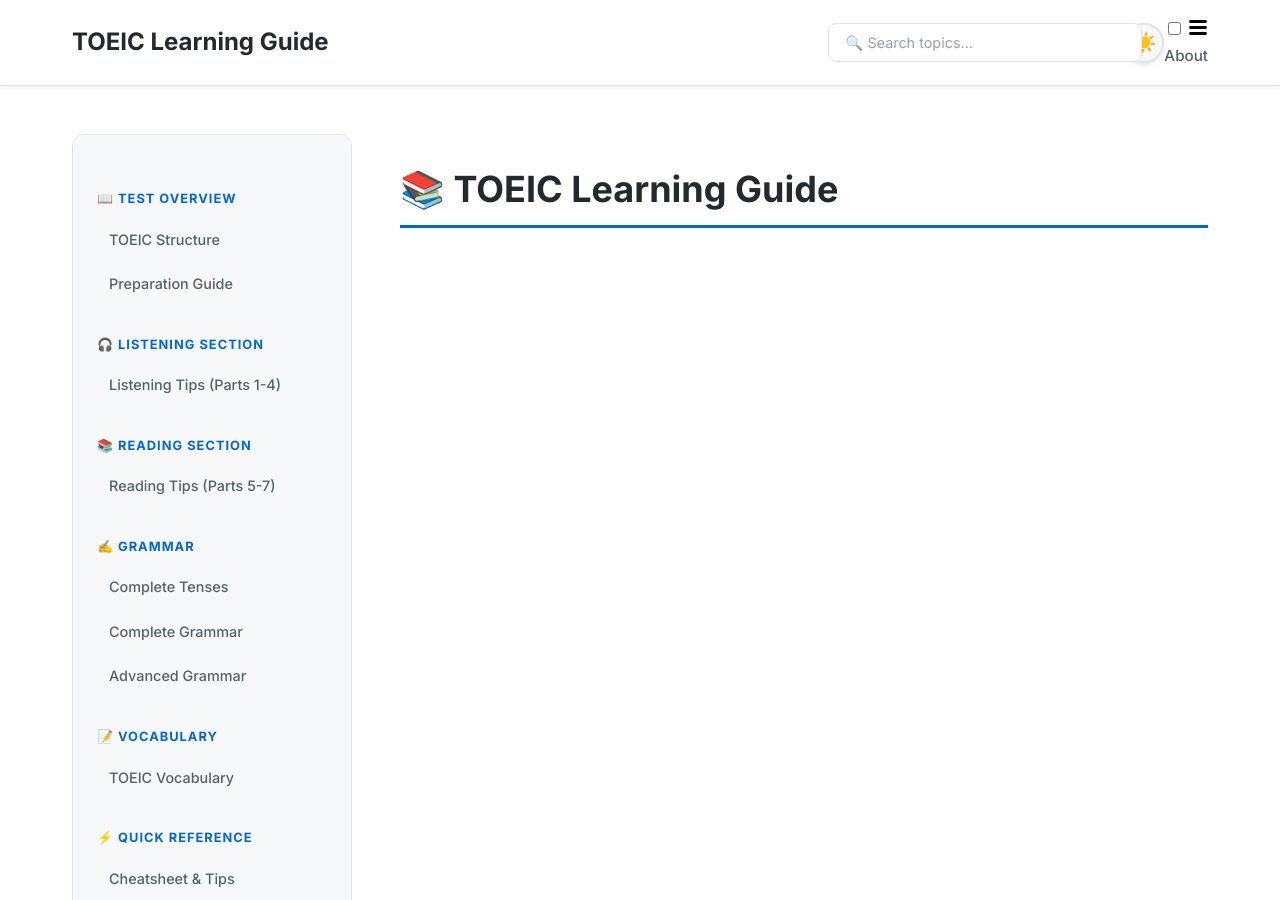
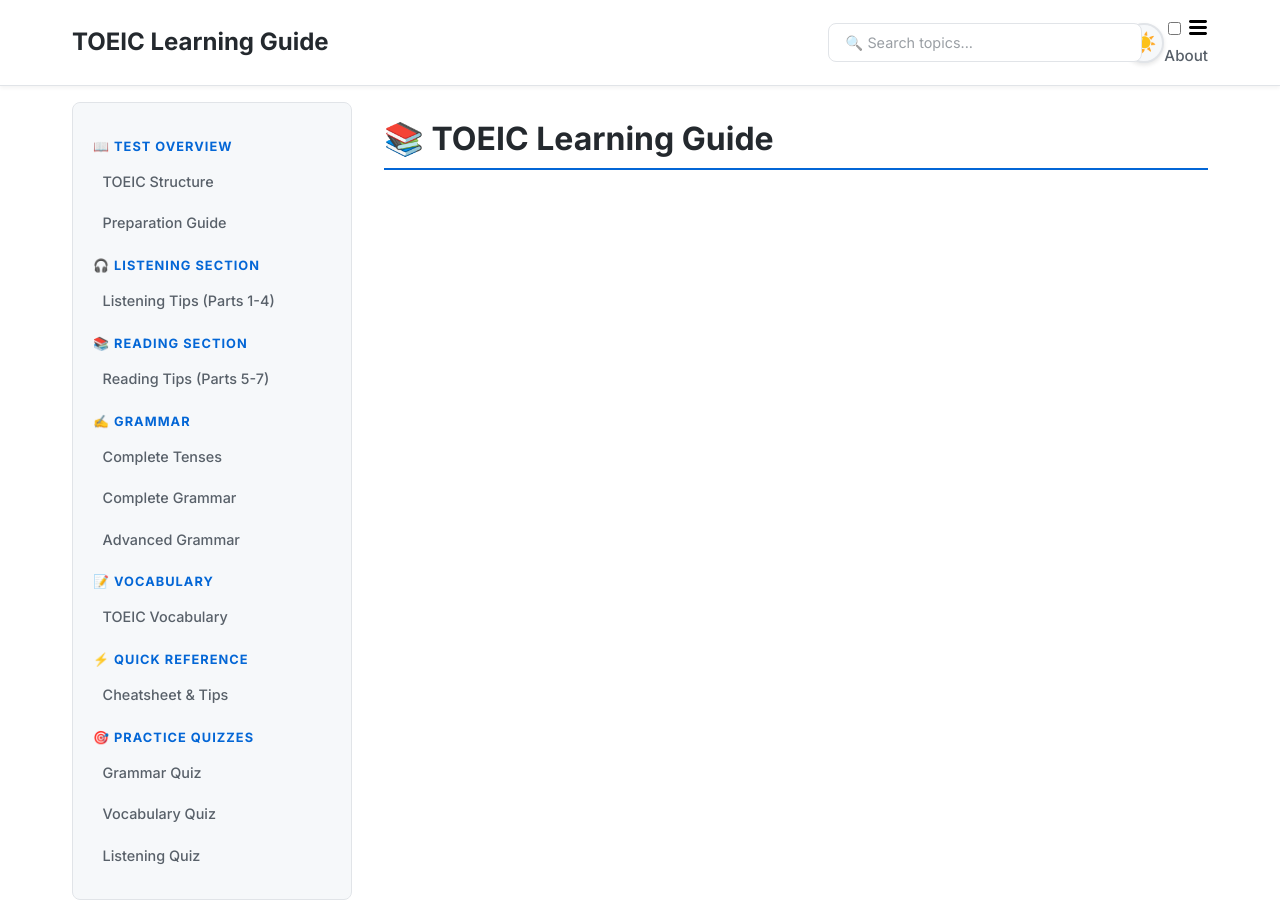
Before and after one commit to afasari/toeic-learning, a Jekyll site: the page built from index.md, in a window 1280 px wide and 900 px high. Built offline with Jekyll 4.4.1, drawn with Linux system fonts in a browser that asks for light colours.

Commit message:
Fix spacing, mobile menu, and sidebar layout
Spacing Improvements (50% reduction):
- Reduce heading margins from 2.5rem/1.5rem to 1.25rem/0.75rem
- Reduce paragraph margins from 1.25rem to 0.75rem
- Reduce list margins from 1.25rem/0.75rem to 0.75rem/0.5rem
- Reduce table/blockquote margins from 1.5rem to 1rem
- Reduce quiz container margins from 2rem to 1.5rem

Mobile Menu Fix:
- Remove global .site-nav override that broke burger menu
- Add menu icon styling for mobile
- Keep Minima's checkbox hack working on mobile (< 768px)
- Only override navigation on desktop (>= 768px)

Sidebar Layout Fix:
- Add unique class "content-wrapper" to main content
- Use .content-wrapper instead of .page-content > .wrapper
- Avoid conflicts with Minima's header/footer wrapper

Layout Improvements:
- Reduce sidebar gap from 3rem to 2rem
- Reduce sidebar padding from 1.5rem to 1.25rem
- Maintain all visual features and styling

```diff
--- a/_layouts/default.html
+++ b/_layouts/default.html
@@ -50,7 +50,7 @@
   </header>
 
   <main class="page-content" aria-label="Content">
-    <div class="wrapper">
+    <div class="wrapper content-wrapper">
       {% include navigation.html %}
       {{ content }}
     </div>
--- a/assets/css/custom.css
+++ b/assets/css/custom.css
@@ -1,4 +1,4 @@
-/* Import Minima's base styles first */
+/* Import Google Font - Inter */
 @import url("https://fonts.googleapis.com/css2?family=Inter:wght@400;500;600;700&display=swap");
 
 /* CSS Variables for Light/Dark Themes */
@@ -36,7 +36,7 @@ body.theme-dark {
   --table-hover: #161b22;
 }
 
-/* Base Styles - Enhance Minima */
+/* Base Styles */
 body {
   background-color: var(--bg-primary);
   color: var(--text-primary);
@@ -47,7 +47,7 @@ body {
   padding: 0;
 }
 
-/* Fix Minima's wrapper */
+/* Minima's wrapper - keep for header/footer */
 .wrapper {
   max-width: var(--content-max-width);
   margin: 0 auto;
@@ -56,23 +56,23 @@ body {
   box-sizing: border-box;
 }
 
-/* Page Content Styling */
+/* Page Content */
 .page-content {
   background-color: var(--bg-primary);
   min-height: calc(100vh - 300px);
-  padding: 2rem 0;
+  padding: 0;
 }
 
-/* Grid Layout for Content with Sidebar */
-.page-content > .wrapper {
+/* Grid Layout for Content with Sidebar - use unique class */
+.content-wrapper {
   display: grid;
   grid-template-columns: var(--sidebar-width) 1fr;
-  gap: 3rem;
+  gap: 2rem;
   padding-top: 1rem;
   align-items: start;
 }
 
-/* Header Styles - Override Minima */
+/* Header Styles */
 .site-header {
   background-color: var(--header-bg);
   border-bottom: 1px solid var(--border-color);
@@ -118,11 +118,8 @@ body {
   flex-shrink: 0;
 }
 
-/* Navigation Styles */
-.site-nav {
-  margin-top: 0;
-}
-
+/* Desktop Navigation Override - only on large screens */
+@media (min-width: 768px) {
   .site-nav .trigger {
     display: flex;
     gap: 1.5rem;
@@ -140,6 +137,31 @@ body {
   .page-link:hover {
     color: var(--accent-color);
     text-decoration: none;
+  }
+}
+
+/* Mobile Navigation - keep Minima's working */
+@media (max-width: 767px) {
+  .site-nav {
+    margin-top: 0;
+  }
+
+  .menu-icon {
+    cursor: pointer;
+    display: block;
+    padding: 0.5rem;
+    border-radius: 4px;
+    transition: background-color 0.2s ease;
+  }
+
+  .menu-icon:hover {
+    background-color: var(--bg-secondary);
+  }
+
+  .menu-icon svg {
+    display: block;
+    fill: var(--text-primary);
+  }
 }
 
 /* Dark Mode Toggle */
@@ -261,12 +283,12 @@ body.theme-dark .dark-mode-toggle .icon-moon {
 /* Sidebar Navigation */
 .sidebar-nav {
   position: sticky;
-  top: 5rem;
-  max-height: calc(100vh - 6rem);
+  top: 4rem;
+  max-height: calc(100vh - 5rem);
   overflow-y: auto;
-  padding: 1.5rem;
+  padding: 1.25rem;
   background-color: var(--bg-secondary);
-  border-radius: 12px;
+  border-radius: 8px;
   border: 1px solid var(--border-color);
 }
 
@@ -289,7 +311,7 @@ body.theme-dark .dark-mode-toggle .icon-moon {
 }
 
 .sidebar-section {
-  margin-bottom: 1.5rem;
+  margin-bottom: 1rem;
 }
 
 .sidebar-section:last-child {
@@ -301,7 +323,7 @@ body.theme-dark .dark-mode-toggle .icon-moon {
   text-transform: uppercase;
   letter-spacing: 0.08em;
   color: var(--accent-color);
-  margin-bottom: 0.75rem;
+  margin-bottom: 0.5rem;
   font-weight: 700;
 }
 
@@ -319,7 +341,7 @@ body.theme-dark .dark-mode-toggle .icon-moon {
   color: var(--text-secondary);
   text-decoration: none;
   display: block;
-  padding: 0.5rem 0.75rem;
+  padding: 0.4rem 0.6rem;
   border-radius: 6px;
   transition: all 0.2s ease;
   font-size: 0.9rem;
@@ -338,52 +360,35 @@ body.theme-dark .dark-mode-toggle .icon-moon {
   transform: scale(0.98);
 }
 
-/* Main Content Area */
-.page-content > .wrapper > div:last-child {
-  flex: 1;
-  min-width: 0;
-}
-
-/* Typography Enhancements */
+/* Typography - Reduced Margins */
 h1, h2, h3, h4, h5, h6 {
   color: var(--text-primary);
-  margin-top: 2.5rem;
-  margin-bottom: 1.5rem;
+  margin-top: 1.25rem;
+  margin-bottom: 0.75rem;
   line-height: 1.3;
   font-weight: 700;
 }
 
 h1 {
-  font-size: 2.25rem;
-  border-bottom: 3px solid var(--accent-color);
-  padding-bottom: 0.75rem;
-  margin-top: 2rem;
+  font-size: 2rem;
+  border-bottom: 2px solid var(--accent-color);
+  padding-bottom: 0.5rem;
+  margin-top: 1rem;
 }
 
 h2 {
-  font-size: 1.75rem;
-  border-bottom: 2px solid var(--border-color);
-  padding-bottom: 0.5rem;
-  position: relative;
-}
-
-h2::after {
-  content: '';
-  position: absolute;
-  bottom: -2px;
-  left: 0;
-  width: 60px;
-  height: 2px;
-  background-color: var(--accent-color);
+  font-size: 1.5rem;
+  border-bottom: 1px solid var(--border-color);
+  padding-bottom: 0.25rem;
 }
 
 h3 {
-  font-size: 1.35rem;
-  margin-top: 2rem;
+  font-size: 1.25rem;
+  margin-top: 1rem;
 }
 
 h4 {
-  font-size: 1.15rem;
+  font-size: 1.1rem;
 }
 
 h5 {
@@ -398,7 +403,7 @@ h6 {
 }
 
 p {
-  margin-bottom: 1.25rem;
+  margin-bottom: 0.75rem;
   color: var(--text-primary);
   font-size: 1rem;
   line-height: 1.7;
@@ -431,10 +436,10 @@ code {
 
 pre {
   background-color: var(--code-bg);
-  padding: 1.25rem;
+  padding: 1rem;
   border-radius: 8px;
   overflow-x: auto;
-  margin: 1.5rem 0;
+  margin: 1rem 0;
   border: 1px solid var(--border-color);
 }
 
@@ -445,11 +450,11 @@ pre code {
   color: var(--text-primary);
 }
 
-/* Tables */
+/* Tables - Reduced Margins */
 table {
   width: 100%;
   border-collapse: collapse;
-  margin: 1.5rem 0;
+  margin: 1rem 0;
   background-color: var(--table-bg);
   border-radius: 8px;
   overflow: hidden;
@@ -457,7 +462,7 @@ table {
 }
 
 th, td {
-  padding: 0.875rem 1rem;
+  padding: 0.75rem 1rem;
   text-align: left;
   border: 1px solid var(--border-color);
 }
@@ -483,26 +488,26 @@ tr:last-child td {
   border-bottom: none;
 }
 
-/* Blockquotes */
+/* Blockquotes - Reduced Margins */
 blockquote {
   border-left: 4px solid var(--accent-color);
-  padding-left: 1.5rem;
-  margin: 1.5rem 0;
+  padding-left: 1rem;
+  margin: 1rem 0;
   background-color: var(--blockquote-bg);
   color: var(--text-secondary);
-  border-radius: 0 8px 8px 0;
-  padding: 1.25rem 1.5rem;
+  border-radius: 0 6px 6px 0;
+  padding: 0.75rem 1rem;
   font-style: italic;
 }
 
-/* Lists */
+/* Lists - Reduced Margins */
 ul, ol {
-  margin: 1.25rem 0;
+  margin: 0.75rem 0;
   padding-left: 2rem;
 }
 
 li {
-  margin-bottom: 0.75rem;
+  margin-bottom: 0.5rem;
   color: var(--text-primary);
   line-height: 1.7;
 }
@@ -521,7 +526,7 @@ ol li::marker {
   background-color: var(--bg-secondary);
   border-top: 2px solid var(--border-color);
   padding: 2rem 0;
-  margin-top: 4rem;
+  margin-top: 3rem;
 }
 
 .site-footer .wrapper {
@@ -535,19 +540,19 @@ ol li::marker {
   font-size: 0.9rem;
 }
 
-/* Quiz Styles */
+/* Quiz Styles - Reduced Margins */
 .quiz-container {
   background-color: var(--bg-secondary);
   border-radius: 12px;
-  padding: 2rem;
-  margin: 2rem 0;
+  padding: 1.5rem;
+  margin: 1.5rem 0;
   border: 1px solid var(--border-color);
   box-shadow: 0 4px 12px rgba(0, 0, 0, 0.08);
 }
 
 .question {
-  margin-bottom: 2.5rem;
-  padding-bottom: 2rem;
+  margin-bottom: 1.5rem;
+  padding-bottom: 1.5rem;
   border-bottom: 1px solid var(--border-color);
 }
 
@@ -558,18 +563,18 @@ ol li::marker {
 }
 
 .question h3 {
-  margin-bottom: 1.25rem;
-  font-size: 1.15rem;
+  margin-bottom: 1rem;
+  font-size: 1.1rem;
 }
 
 .options {
   display: flex;
   flex-direction: column;
-  gap: 0.75rem;
+  gap: 0.6rem;
 }
 
 .option {
-  padding: 0.875rem 1rem;
+  padding: 0.75rem 1rem;
   border: 2px solid var(--border-color);
   border-radius: 8px;
   cursor: pointer;
@@ -608,11 +613,11 @@ ol li::marker {
 
 .quiz-score {
   text-align: center;
-  font-size: 2rem;
+  font-size: 1.75rem;
   font-weight: 700;
-  margin: 2rem 0;
+  margin: 1.5rem 0;
   color: var(--accent-color);
-  padding: 1.5rem;
+  padding: 1.25rem;
   background-color: var(--bg-secondary);
   border-radius: 12px;
   border: 2px solid var(--accent-color);
@@ -620,16 +625,16 @@ ol li::marker {
 
 #quiz-answered {
   text-align: center;
-  font-size: 1.1rem;
+  font-size: 1rem;
   color: var(--text-secondary);
-  margin-bottom: 1.5rem;
+  margin-bottom: 1rem;
 }
 
 .quiz-button {
   background-color: var(--accent-color);
   color: white;
   border: none;
-  padding: 0.875rem 2.5rem;
+  padding: 0.75rem 2rem;
   border-radius: 8px;
   cursor: pointer;
   font-size: 1rem;
@@ -654,20 +659,21 @@ ol li::marker {
   gap: 1rem;
   justify-content: center;
   flex-wrap: wrap;
-  margin-top: 2rem;
+  margin-top: 1.5rem;
 }
 
 /* Mobile Responsiveness */
 @media (max-width: 1024px) {
-  .page-content > .wrapper {
+  .content-wrapper {
     grid-template-columns: 1fr;
+    gap: 1.5rem;
   }
 
   .sidebar-nav {
     position: static;
     max-height: none;
     padding: 1rem;
-    margin-bottom: 2rem;
+    margin-bottom: 1.5rem;
   }
 
   .header-content {
@@ -695,28 +701,19 @@ ol li::marker {
   }
 
   h2 {
-    font-size: 1.5rem;
+    font-size: 1.35rem;
   }
 
   h3 {
-    font-size: 1.25rem;
-  }
-
-  .site-nav .trigger {
-    flex-direction: column;
-    gap: 0.5rem;
-  }
-
-  .page-link {
-    font-size: 0.85rem;
+    font-size: 1.15rem;
   }
 
   .quiz-container {
-    padding: 1.5rem;
+    padding: 1.25rem;
   }
 
   .option {
-    padding: 0.75rem 0.875rem;
+    padding: 0.7rem 0.875rem;
     font-size: 0.9rem;
   }
 }
@@ -742,6 +739,10 @@ ol li::marker {
   .quiz-buttons {
     flex-direction: column;
   }
+
+  .search-container {
+    width: 100%;
+  }
 }
 
 /* Print Styles */
@@ -754,7 +755,7 @@ ol li::marker {
     display: none;
   }
 
-  .page-content > .wrapper {
+  .content-wrapper {
     display: block;
   }
 
@@ -769,23 +770,6 @@ ol li::marker {
   }
 }
 
-/* Utility Classes */
-.text-center {
-  text-align: center;
-}
-
-.mt-2 {
-  margin-top: 2rem;
-}
-
-.mb-2 {
-  margin-bottom: 2rem;
-}
-
-.p-2 {
-  padding: 2rem;
-}
-
 /* Smooth Scrolling */
 html {
   scroll-behavior: smooth;
```
Lines whose indentation alone changed are shown as unchanged.
